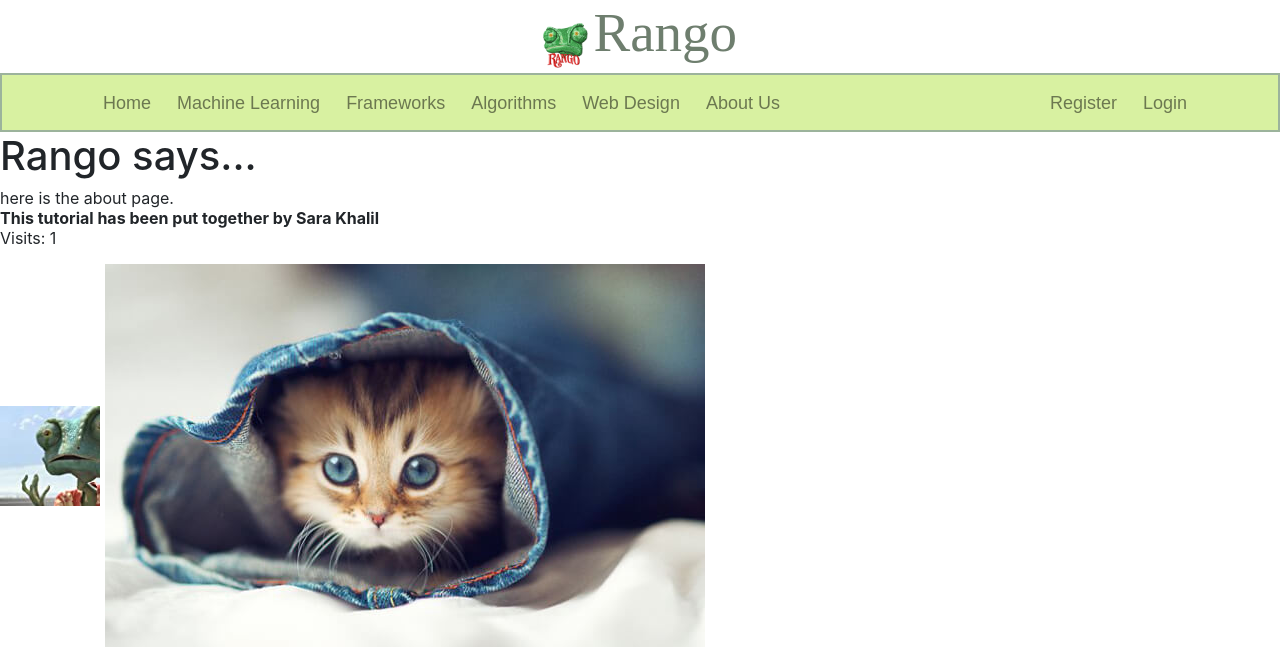
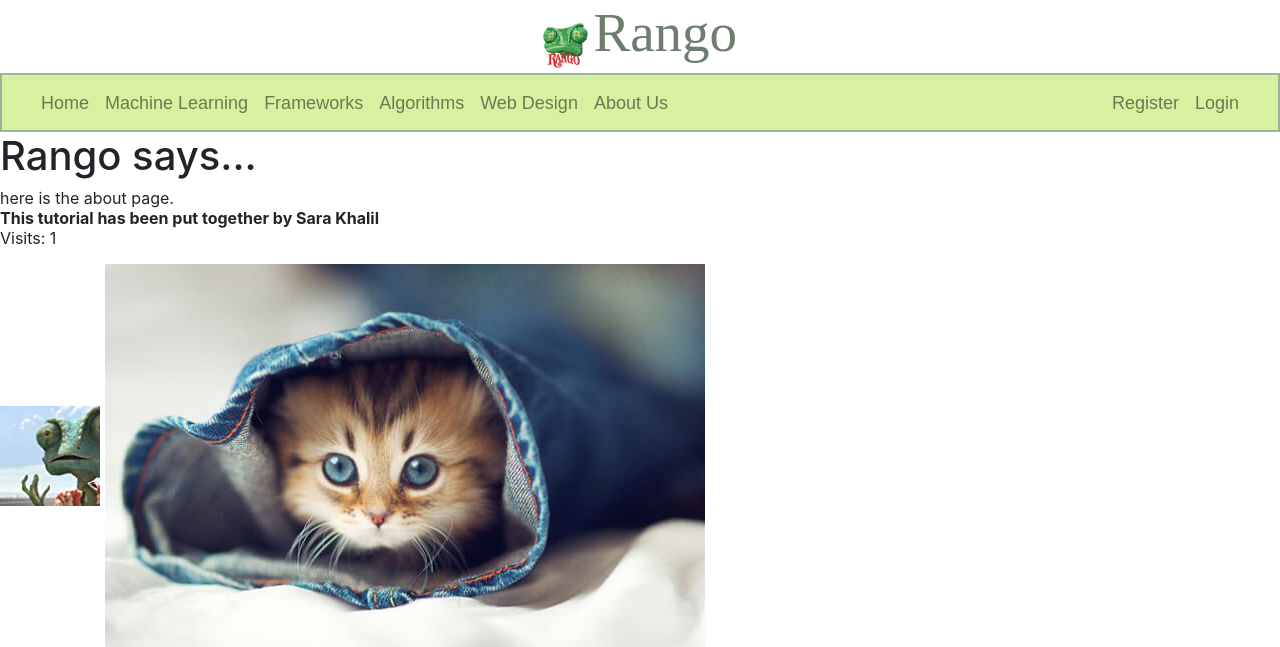
Before and after one commit to engiedinana/Rango_Project, a Django app: page /rango/about/ in a window 1280 px wide. Shown: the top 647 px of the page. Run offline with Django 3.2, Linux system fonts and the light colour scheme; data that the repository does not hold is empty; some libraries are stand-ins or nearby versions.

Commit message:
decreasing padding in  menu bar

```diff
--- a/static/css/base.css
+++ b/static/css/base.css
@@ -27,10 +27,10 @@ a {
 a:hover {
     color: #0c0c0c;
 }
-
+/*
 ul.navbar-nav > li {
   padding-left: 10px;
-}
+} */
 
 #title {
     font-family: Arial, Helvetica, sans-serif;
--- a/templates/rango/base.html
+++ b/templates/rango/base.html
@@ -25,7 +25,7 @@
     </div>
     <!-- Navbar container -->
     <nav id = "menu_bar" class="navbar navbar-light navbar-expand-lg">
-        <div class="container">
+        <div class="container-fluid">
             <!--Add Hamburger icon/button to toggle menu display -->
             <button type="button" class="navbar-toggler collapsed" data-toggle="collapse" data-target="#content-navbar-collapse" aria-expanded="false">
                 <span class="sr-only">Toggle navigation</span>
```
